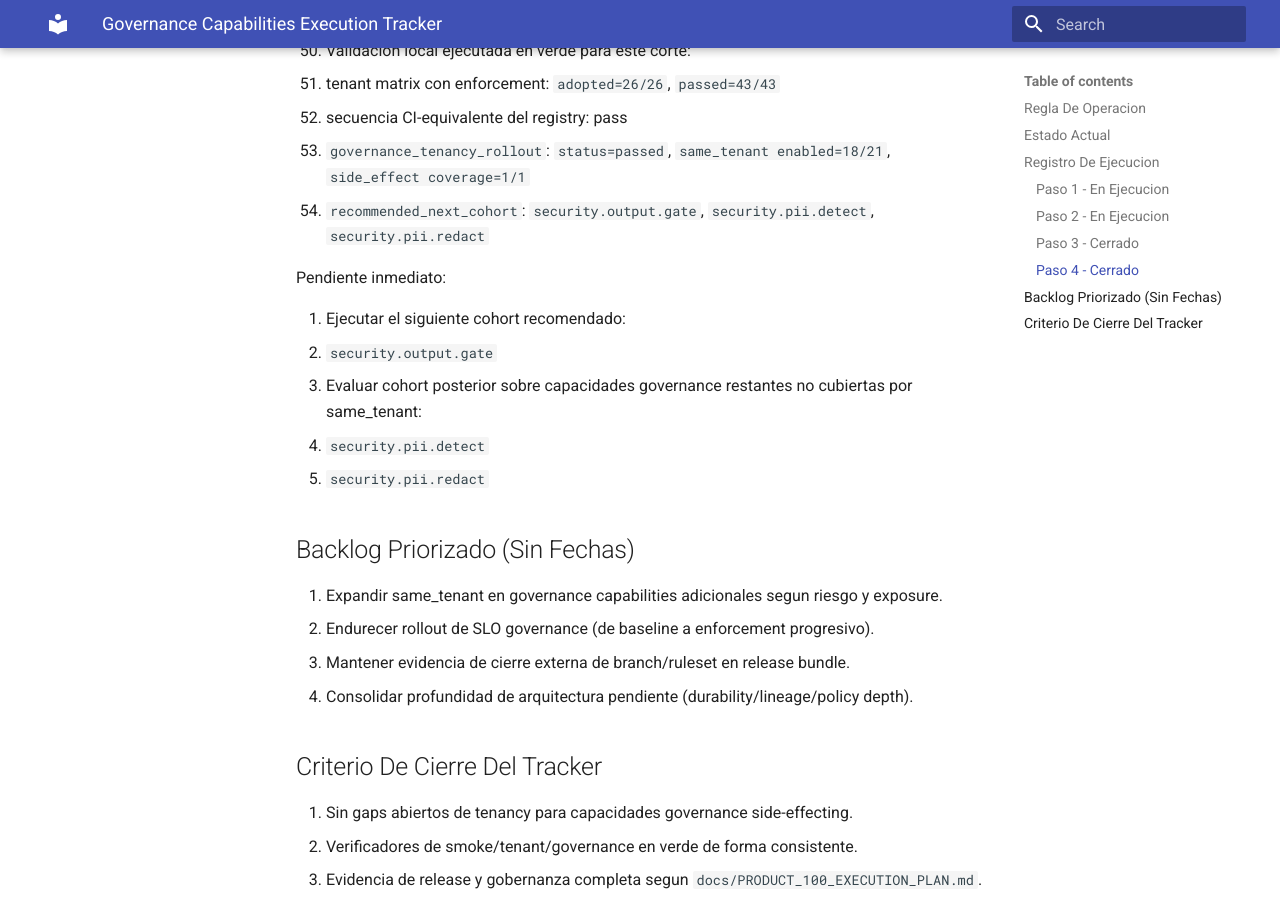
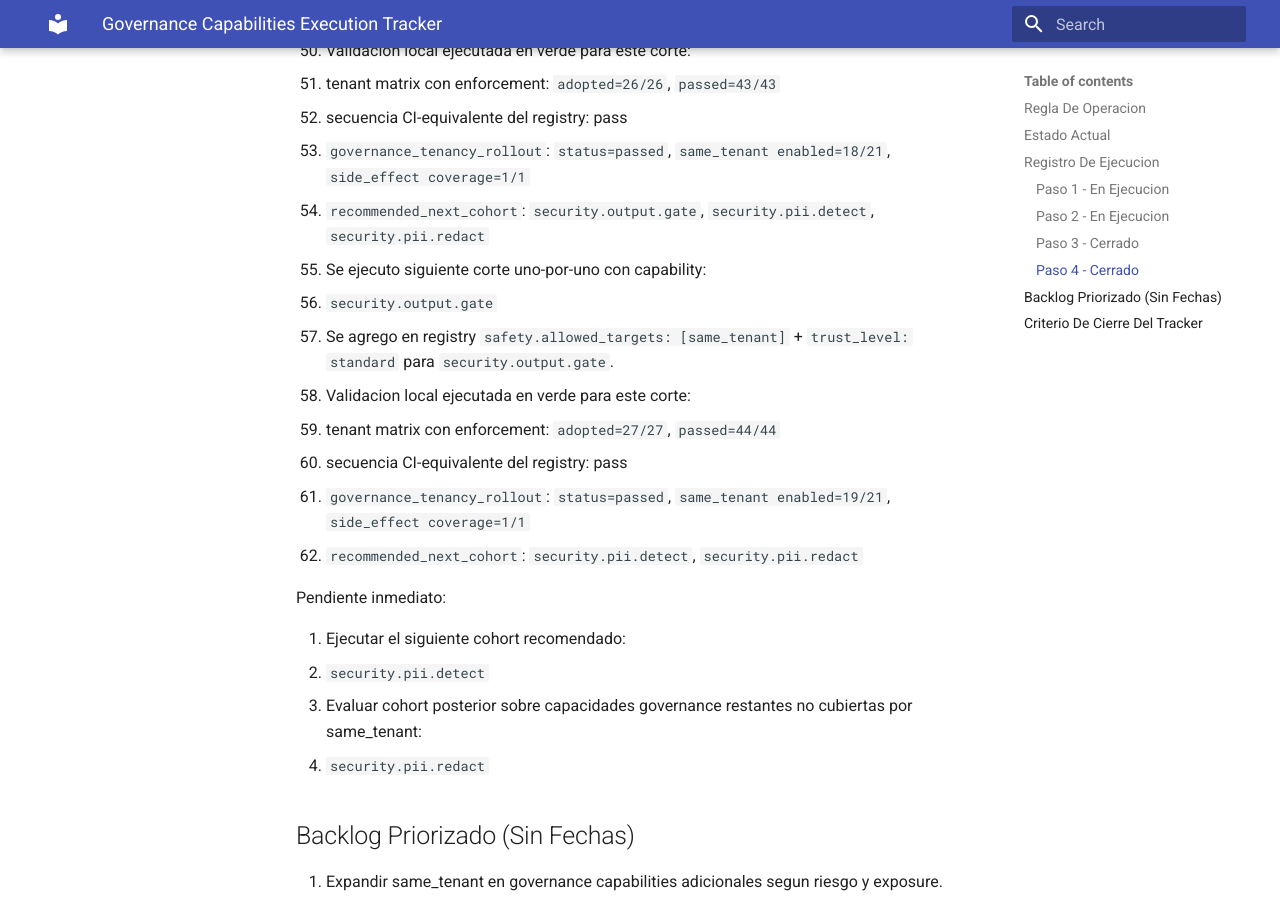
Before and after one commit to 11adyy/pact-research, an MkDocs documentation site: the page built from docs/GOVERNANCE_CAPABILITIES_EXECUTION_TRACKER.md, in a window 1280 px wide and 900 px high, scrolled down 5195 px. Built offline with MkDocs 1.6.1 and Material for MkDocs 9.7.7, drawn with Linux system fonts in a browser that asks for light colours.

Commit message:
Revise docs, tooling
Recorded changes:
- M docs/GOVERNANCE_CAPABILITIES_EXECUTION_TRACKER.md
- M tooling/verify_tenant_isolation_matrix.py

```diff
--- a/docs/GOVERNANCE_CAPABILITIES_EXECUTION_TRACKER.md
+++ b/docs/GOVERNANCE_CAPABILITIES_EXECUTION_TRACKER.md
@@ -146,13 +146,20 @@ Hecho:
    - secuencia CI-equivalente del registry: pass
    - `governance_tenancy_rollout`: `status=passed`, `same_tenant enabled=18/21`, `side_effect coverage=1/1`
    - `recommended_next_cohort`: `security.output.gate`, `security.pii.detect`, `security.pii.redact`
+21. Se ejecuto siguiente corte uno-por-uno con capability:
+   - `security.output.gate`
+22. Se agrego en registry `safety.allowed_targets: [same_tenant]` + `trust_level: standard` para `security.output.gate`.
+23. Validacion local ejecutada en verde para este corte:
+   - tenant matrix con enforcement: `adopted=27/27`, `passed=44/44`
+   - secuencia CI-equivalente del registry: pass
+   - `governance_tenancy_rollout`: `status=passed`, `same_tenant enabled=19/21`, `side_effect coverage=1/1`
+   - `recommended_next_cohort`: `security.pii.detect`, `security.pii.redact`
 
 Pendiente inmediato:
 
 1. Ejecutar el siguiente cohort recomendado:
-   - `security.output.gate`
+   - `security.pii.detect`
 2. Evaluar cohort posterior sobre capacidades governance restantes no cubiertas por same_tenant:
-   - `security.pii.detect`
    - `security.pii.redact`
 
 ## Backlog Priorizado (Sin Fechas)
```
Also changed, not shown: 1 other file.
